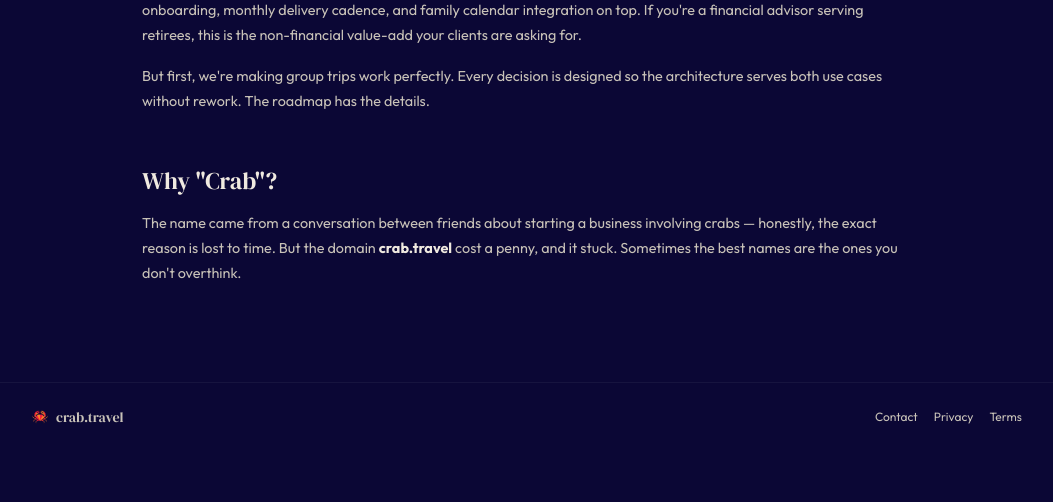
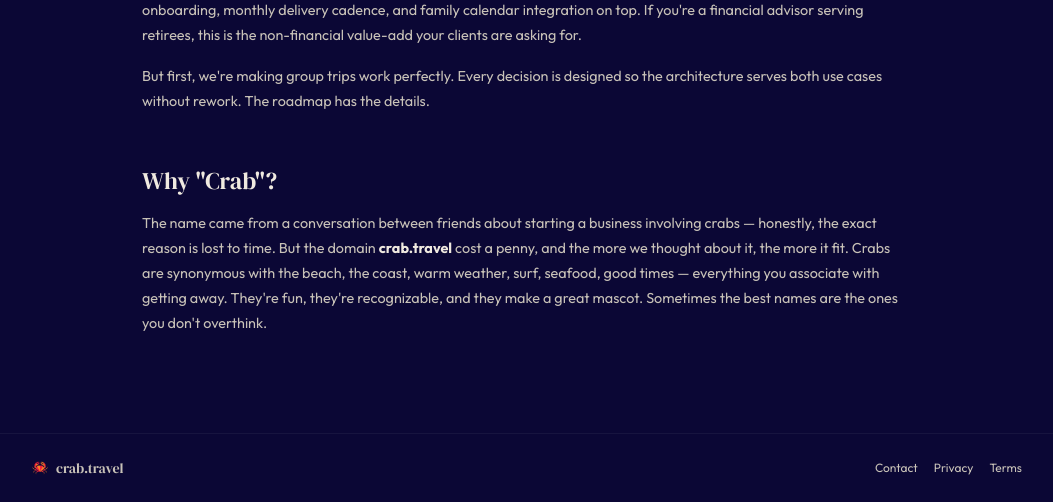
Before and after one commit to tillo13/crab_travel, a Flask app: page /about in a window 1280 px wide. Shown: the part 2934-3436 px from the top of the page, without its empty margins (114-1167 px from the left). Before the commit the page ends 3358 px from the top, so only its background shows below. Run offline with Flask 3, Linux system fonts and the light colour scheme; some libraries are stand-ins or nearby versions.

Commit message:
expand Why Crab section with travel/beach/fun mascot reasoning

```diff
--- a/templates/about.html
+++ b/templates/about.html
@@ -143,7 +143,7 @@
 <!-- Why "Crab" -->
 <div class="about-section mb-16">
   <h2 class="font-display">Why "Crab"?</h2>
-  <p>The name came from a conversation between friends about starting a business involving crabs — honestly, the exact reason is lost to time. But the domain <strong>crab.travel</strong> cost a penny, and it stuck. Sometimes the best names are the ones you don't overthink.</p>
+  <p>The name came from a conversation between friends about starting a business involving crabs — honestly, the exact reason is lost to time. But the domain <strong>crab.travel</strong> cost a penny, and the more we thought about it, the more it fit. Crabs are synonymous with the beach, the coast, warm weather, surf, seafood, good times — everything you associate with getting away. They're fun, they're recognizable, and they make a great mascot. Sometimes the best names are the ones you don't overthink.</p>
 </div>
 
 </div>
```
